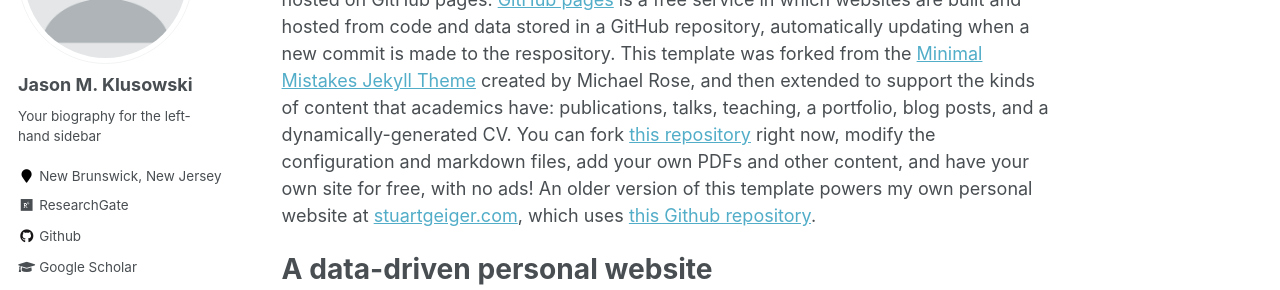
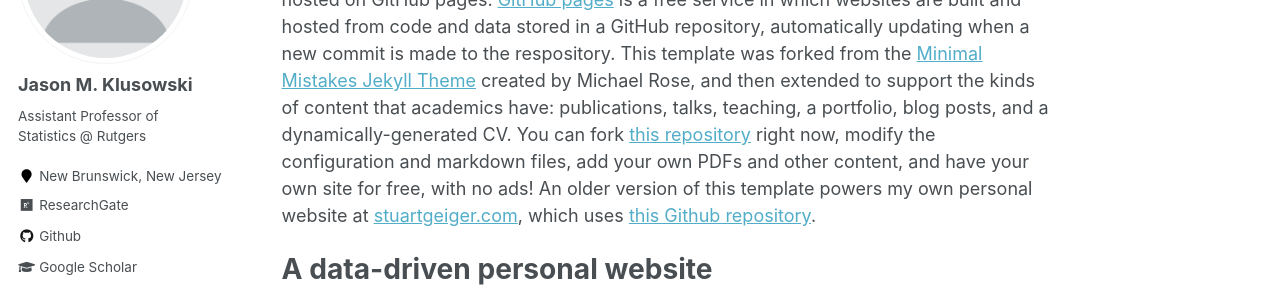
Before and after one commit to jasonklusowski/jasonklusowski.github.io, a Jekyll site: the page built from _pages/about.md, in a window 1280 px wide. Shown: the part 229-519 px from the top of the page. Built offline with Jekyll 4.4.1, drawn with Linux system fonts in a browser that asks for light colours; some web fonts are replaced.

Commit message:
Update _config.yml

```diff
--- a/_config.yml
+++ b/_config.yml
@@ -82,7 +82,7 @@ analytics:
 author:
   name             : "Jason M. Klusowski"
   avatar           : "profile.png"
-  bio              : "Your biography for the left-hand sidebar"
+  bio              : "Assistant Professor of Statistics @ Rutgers"
   location         : "New Brunswick, New Jersey"
   employer         :
   pubmed           : #"https://www.ncbi.nlm.nih.gov/pubmed/?term=john+snow"
```
